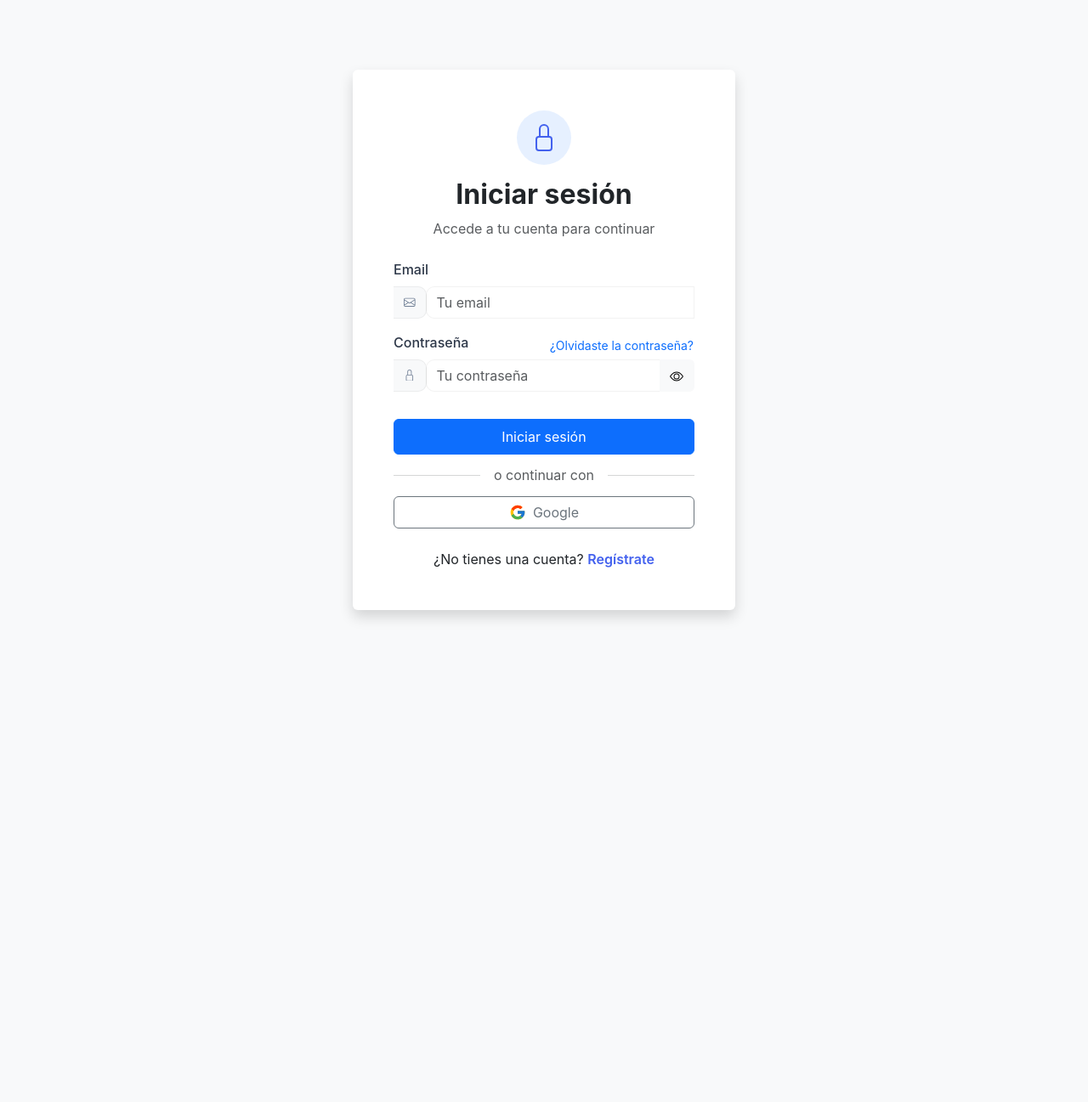
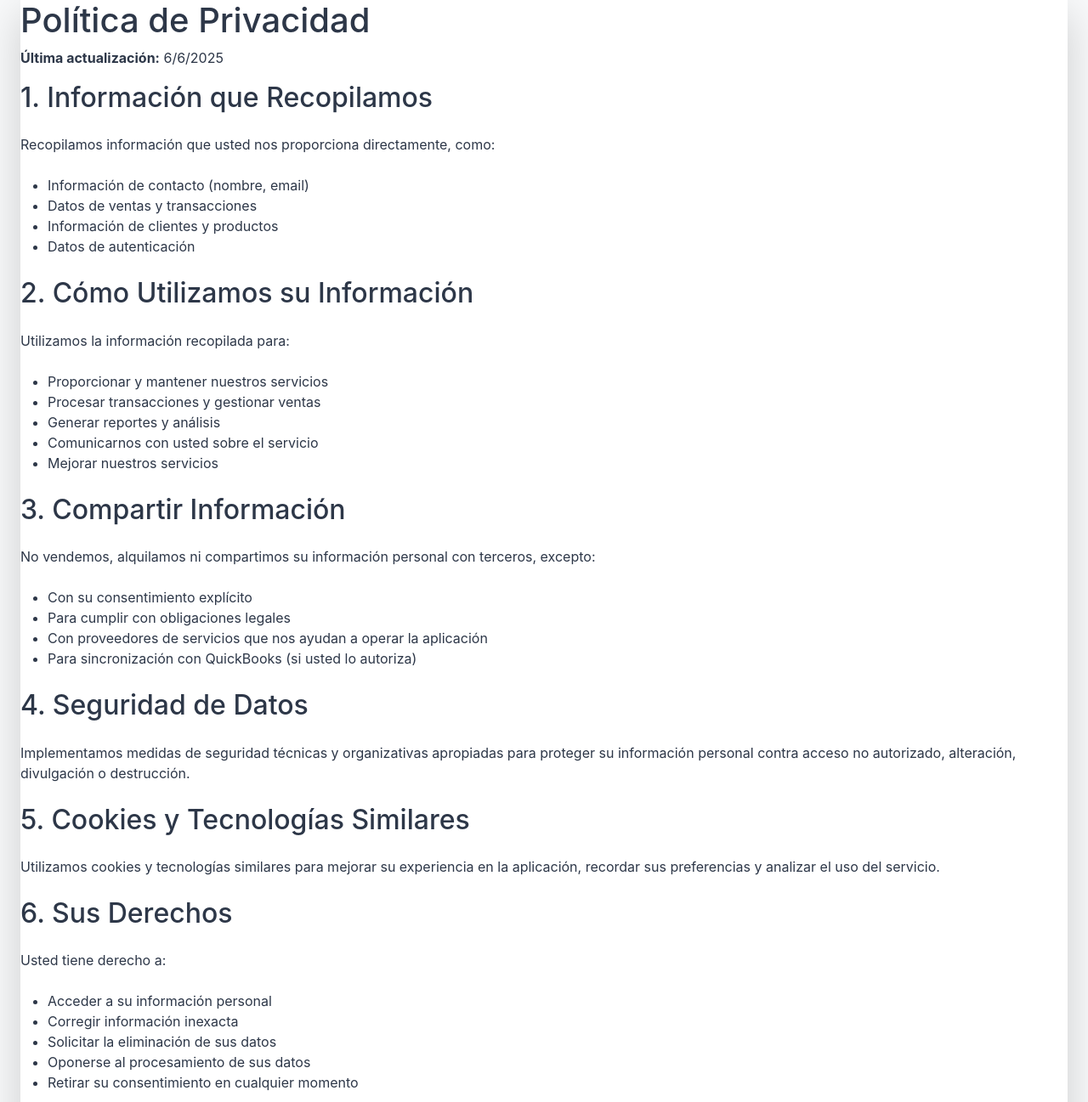
Before and after one commit to JuanLiporaci/Sales-commissions-systems, a React (Vite) app: page /privacy in a window 1280 px wide. Before the commit this address led to /login. Shown: the top 1297 px of the page at 85% size. Before the commit the page ends 800 px from the top, so only its background shows below. Built offline with nearby package versions, Linux system fonts and the light colour scheme; no server answers.

Commit message:
Agregar páginas de Terms y Privacy para QuickBooks

```diff
--- a/src/components/AppRoutes.tsx
+++ b/src/components/AppRoutes.tsx
@@ -20,6 +20,8 @@ import Reportes from '../pages/Reportes';
 import AdminLayout from './AdminLayout';
 import DespachosAdmin from '../pages/DespachosAdmin';
 import AdminComisiones from '../pages/AdminComisiones';
+import TermsAndConditions from '../pages/TermsAndConditions';
+import PrivacyPolicy from '../pages/PrivacyPolicy';
 
 const PrivateRoute = ({ children, noLayout }: { children: React.ReactNode, noLayout?: boolean }) => {
   const { user, loading } = useAuth();
@@ -98,6 +100,8 @@ const AppRoutes = () => {
       </Route>
       <Route path="/inventario" element={<PrivateRoute><Inventory /></PrivateRoute>} />
       <Route path="/reportes" element={<PrivateRoute><Reportes /></PrivateRoute>} />
+      <Route path="/terms" element={<TermsAndConditions />} />
+      <Route path="/privacy" element={<PrivacyPolicy />} />
       <Route path="*" element={<Navigate to="/" replace />} />
     </Routes>
   );
--- /dev/null
+++ b/src/pages/PrivacyPolicy.jsx
@@ -0,0 +1,103 @@
+import React from 'react';
+
+const PrivacyPolicy = () => {
+  return (
+    <div className="min-h-screen bg-gray-50 py-12 px-4 sm:px-6 lg:px-8">
+      <div className="max-w-4xl mx-auto">
+        <div className="bg-white shadow-lg rounded-lg p-8">
+          <h1 className="text-3xl font-bold text-gray-900 mb-8">Política de Privacidad</h1>
+
+          <div className="prose prose-lg max-w-none">
+            <p className="text-gray-600 mb-6">
+              <strong>Última actualización:</strong> {new Date().toLocaleDateString('es-ES')}
+            </p>
+
+            <section className="mb-8">
+              <h2 className="text-2xl font-semibold text-gray-800 mb-4">1. Información que Recopilamos</h2>
+              <p className="text-gray-700 mb-4">
+                Recopilamos información que usted nos proporciona directamente, como:
+              </p>
+              <ul className="list-disc pl-6 text-gray-700 mb-4">
+                <li>Información de contacto (nombre, email)</li>
+                <li>Datos de ventas y transacciones</li>
+                <li>Información de clientes y productos</li>
+                <li>Datos de autenticación</li>
+              </ul>
+            </section>
+
+            <section className="mb-8">
+              <h2 className="text-2xl font-semibold text-gray-800 mb-4">2. Cómo Utilizamos su Información</h2>
+              <p className="text-gray-700 mb-4">
+                Utilizamos la información recopilada para:
+              </p>
+              <ul className="list-disc pl-6 text-gray-700 mb-4">
+                <li>Proporcionar y mantener nuestros servicios</li>
+                <li>Procesar transacciones y gestionar ventas</li>
+                <li>Generar reportes y análisis</li>
+                <li>Comunicarnos con usted sobre el servicio</li>
+                <li>Mejorar nuestros servicios</li>
+              </ul>
+            </section>
+
+            <section className="mb-8">
+              <h2 className="text-2xl font-semibold text-gray-800 mb-4">3. Compartir Información</h2>
+              <p className="text-gray-700 mb-4">
+                No vendemos, alquilamos ni compartimos su información personal con terceros, excepto:
+              </p>
+              <ul className="list-disc pl-6 text-gray-700 mb-4">
+                <li>Con su consentimiento explícito</li>
+                <li>Para cumplir con obligaciones legales</li>
+                <li>Con proveedores de servicios que nos ayudan a operar la aplicación</li>
+                <li>Para sincronización con QuickBooks (si usted lo autoriza)</li>
+              </ul>
+            </section>
+
+            <section className="mb-8">
+              <h2 className="text-2xl font-semibold text-gray-800 mb-4">4. Seguridad de Datos</h2>
+              <p className="text-gray-700 mb-4">
+                Implementamos medidas de seguridad técnicas y organizativas apropiadas para proteger su información personal contra acceso no autorizado, alteración, divulgación o destrucción.
+              </p>
+            </section>
+
+            <section className="mb-8">
+              <h2 className="text-2xl font-semibold text-gray-800 mb-4">5. Cookies y Tecnologías Similares</h2>
+              <p className="text-gray-700 mb-4">
+                Utilizamos cookies y tecnologías similares para mejorar su experiencia en la aplicación, recordar sus preferencias y analizar el uso del servicio.
+              </p>
+            </section>
+
+            <section className="mb-8">
+              <h2 className="text-2xl font-semibold text-gray-800 mb-4">6. Sus Derechos</h2>
+              <p className="text-gray-700 mb-4">
+                Usted tiene derecho a:
+              </p>
+              <ul className="list-disc pl-6 text-gray-700 mb-4">
+                <li>Acceder a su información personal</li>
+                <li>Corregir información inexacta</li>
+                <li>Solicitar la eliminación de sus datos</li>
+                <li>Oponerse al procesamiento de sus datos</li>
+                <li>Retirar su consentimiento en cualquier momento</li>
+              </ul>
+            </section>
+
+            <section className="mb-8">
+              <h2 className="text-2xl font-semibold text-gray-800 mb-4">7. Cambios a esta Política</h2>
+              <p className="text-gray-700 mb-4">
+                Podemos actualizar esta política de privacidad ocasionalmente. Le notificaremos sobre cualquier cambio significativo publicando la nueva política en la aplicación.
+              </p>
+            </section>
+
+            <section className="mb-8">
+              <h2 className="text-2xl font-semibold text-gray-800 mb-4">8. Contacto</h2>
+              <p className="text-gray-700 mb-4">
+                Si tiene preguntas sobre esta política de privacidad o nuestras prácticas de privacidad, puede contactarnos a través de la aplicación.
+              </p>
+            </section>
+          </div>
+        </div>
+      </div>
+    </div>
+  );
+};
+
+export default PrivacyPolicy;
--- /dev/null
+++ b/src/pages/TermsAndConditions.jsx
@@ -0,0 +1,70 @@
+import React from 'react';
+
+const TermsAndConditions = () => {
+  return (
+    <div className="min-h-screen bg-gray-50 py-12 px-4 sm:px-6 lg:px-8">
+      <div className="max-w-4xl mx-auto">
+        <div className="bg-white shadow-lg rounded-lg p-8">
+          <h1 className="text-3xl font-bold text-gray-900 mb-8">Términos y Condiciones</h1>
+
+          <div className="prose prose-lg max-w-none">
+            <p className="text-gray-600 mb-6">
+              <strong>Última actualización:</strong> {new Date().toLocaleDateString('es-ES')}
+            </p>
+
+            <section className="mb-8">
+              <h2 className="text-2xl font-semibold text-gray-800 mb-4">1. Aceptación de los Términos</h2>
+              <p className="text-gray-700 mb-4">
+                Al acceder y utilizar esta aplicación de gestión de ventas y comisiones, usted acepta estar sujeto a estos términos y condiciones de uso.
+              </p>
+            </section>
+
+            <section className="mb-8">
+              <h2 className="text-2xl font-semibold text-gray-800 mb-4">2. Descripción del Servicio</h2>
+              <p className="text-gray-700 mb-4">
+                Esta aplicación proporciona herramientas para la gestión de ventas, seguimiento de comisiones, análisis de métricas financieras y sincronización con sistemas externos como QuickBooks.
+              </p>
+            </section>
+
+            <section className="mb-8">
+              <h2 className="text-2xl font-semibold text-gray-800 mb-4">3. Uso Aceptable</h2>
+              <p className="text-gray-700 mb-4">
+                Usted se compromete a utilizar la aplicación únicamente para fines legítimos y de acuerdo con estos términos. Está prohibido el uso de la aplicación para actividades ilegales o fraudulentas.
+              </p>
+            </section>
+
+            <section className="mb-8">
+              <h2 className="text-2xl font-semibold text-gray-800 mb-4">4. Privacidad y Datos</h2>
+              <p className="text-gray-700 mb-4">
+                Su privacidad es importante para nosotros. Consulte nuestra Política de Privacidad para obtener información sobre cómo recopilamos, utilizamos y protegemos su información personal.
+              </p>
+            </section>
+
+            <section className="mb-8">
+              <h2 className="text-2xl font-semibold text-gray-800 mb-4">5. Limitación de Responsabilidad</h2>
+              <p className="text-gray-700 mb-4">
+                En la máxima medida permitida por la ley, no seremos responsables de daños indirectos, incidentales, especiales o consecuentes que surjan del uso de esta aplicación.
+              </p>
+            </section>
+
+            <section className="mb-8">
+              <h2 className="text-2xl font-semibold text-gray-800 mb-4">6. Modificaciones</h2>
+              <p className="text-gray-700 mb-4">
+                Nos reservamos el derecho de modificar estos términos en cualquier momento. Los cambios entrarán en vigor inmediatamente después de su publicación en la aplicación.
+              </p>
+            </section>
+
+            <section className="mb-8">
+              <h2 className="text-2xl font-semibold text-gray-800 mb-4">7. Contacto</h2>
+              <p className="text-gray-700 mb-4">
+                Si tiene alguna pregunta sobre estos términos y condiciones, puede contactarnos a través de la aplicación.
+              </p>
+            </section>
+          </div>
+        </div>
+      </div>
+    </div>
+  );
+};
+
+export default TermsAndConditions;
```
